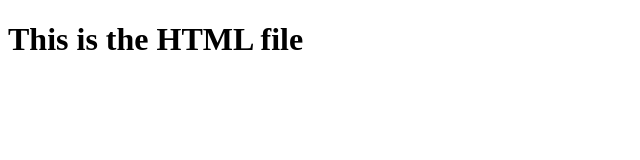
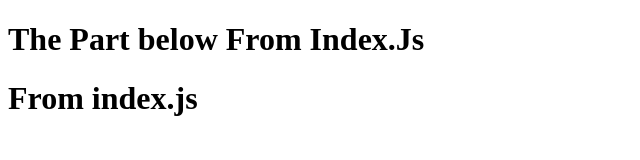
Before and after one commit to ranyelhousieny/new-react-app, a website built with webpack: page public/index.html in a window 1280 px wide. Shown: the whole page, without its empty margins (0-640 px from the left). Built offline with nearby package versions, Linux system fonts and the light colour scheme.

Commit message:
queryselector

```diff
--- a/public/index.html
+++ b/public/index.html
@@ -1,11 +1,9 @@
 <!DOCTYPE html>
 <html>
-    <head>
-        <h1>
-            This is the HTML file
-        </h1>
-    </head>
-    <body>
-
-    </body>
+  <head>
+  </head>
+  <body>
+      <h1> The Part below From Index.Js </h1>
+      <div id="fromjs"></div>
+  </body>
 </html>
--- a/src/index.js
+++ b/src/index.js
@@ -0,0 +1 @@
+document.querySelector('#fromjs').innerHTML = `<h1>From index.js</h1>`;
```
Also changed, not shown: 2 other files.
